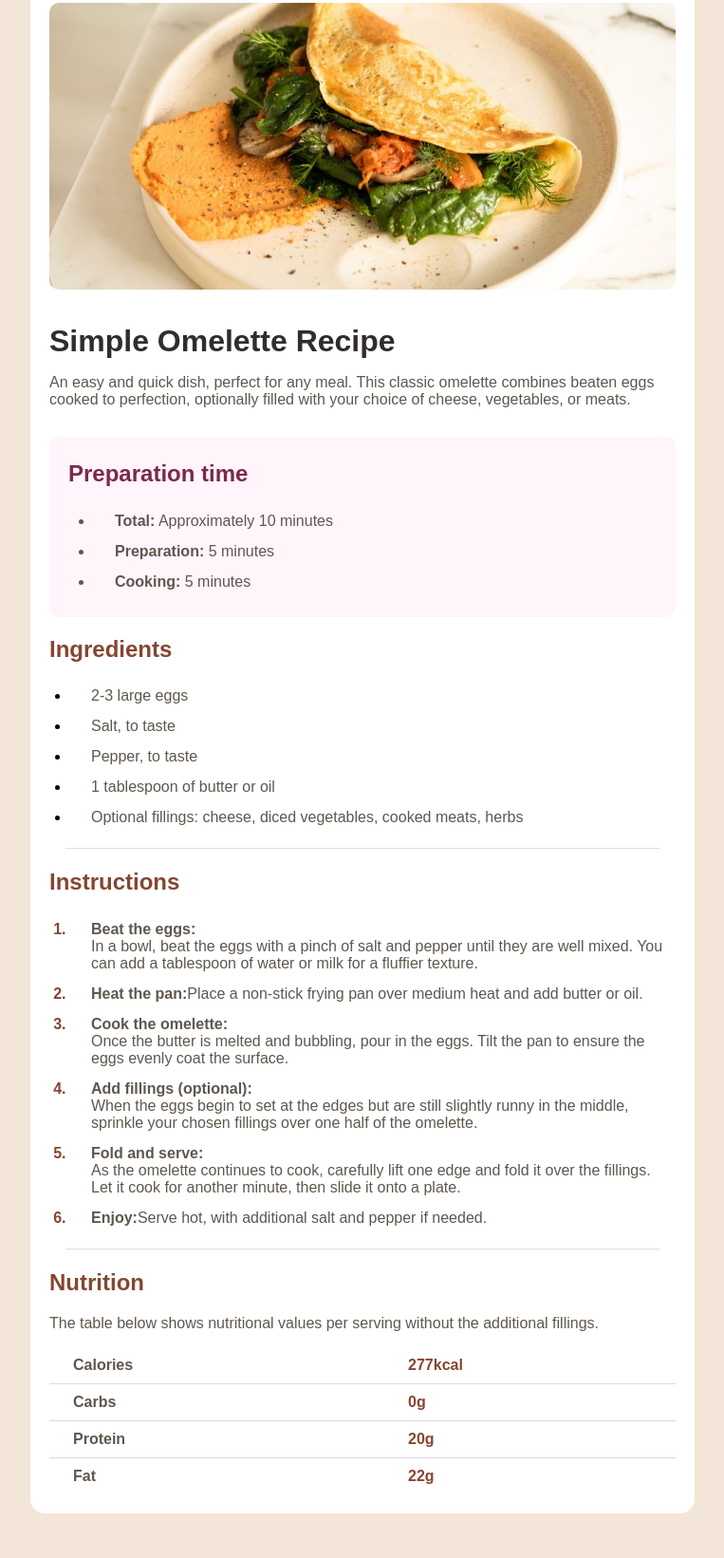
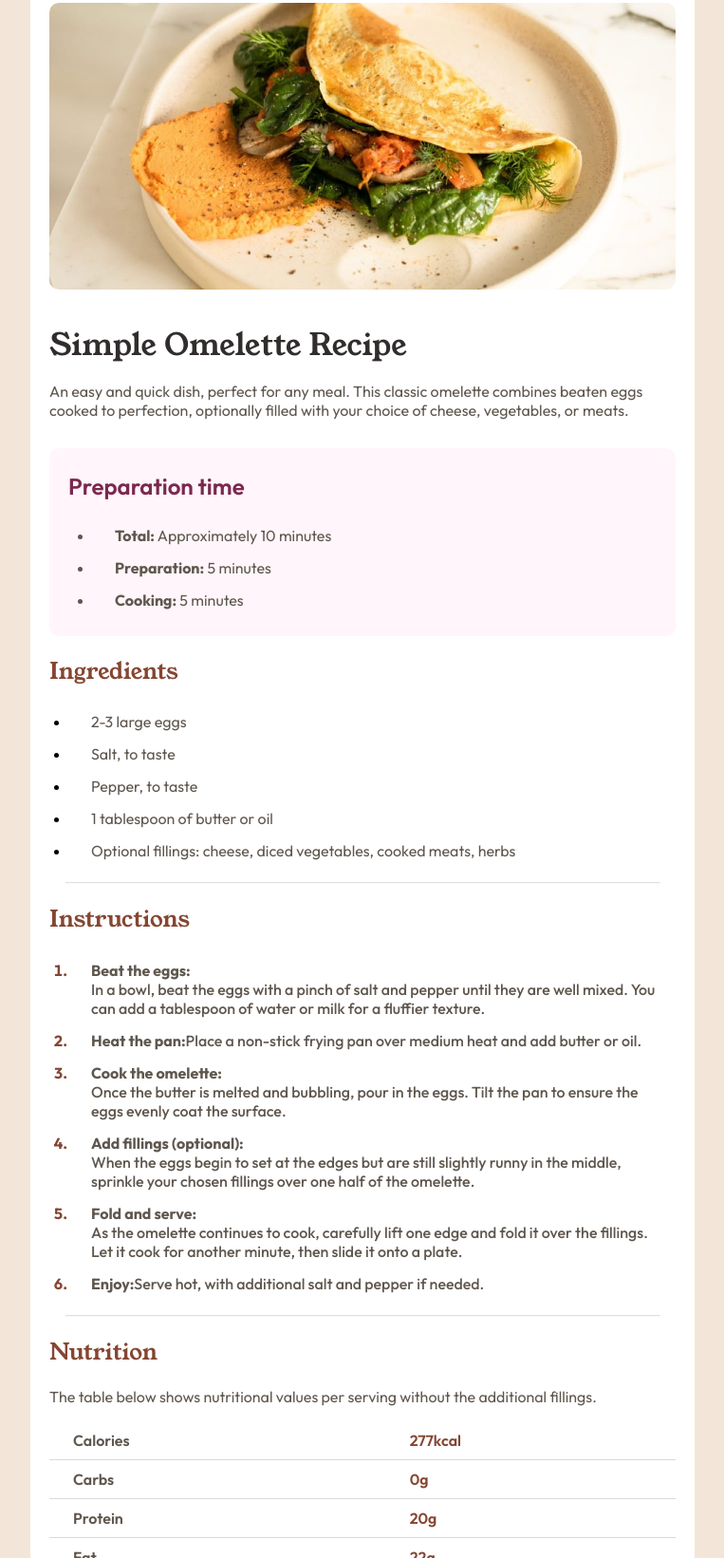
Before and after one commit to EmicJoykiller/Recipe-Page, a plain HTML site: page index.html in a window 1280 px wide. Shown: the part 97-1738 px from the top of the page at 95% size, without its empty margins (258-1021 px from the left). Drawn offline with Linux system fonts and the light colour scheme.

Commit message:
fixed and implemented the assigned fonts

```diff
--- a/index.html
+++ b/index.html
@@ -4,6 +4,12 @@
     <meta charset="UTF-8" />
     <meta name="viewport" content="width=device-width, initial-scale=1.0" />
     <!-- displays site properly based on user's device -->
+    <link rel="preconnect" href="https://fonts.googleapis.com">
+    <link rel="preconnect" href="https://fonts.gstatic.com" crossorigin>
+    <link href="https://fonts.googleapis.com/css2?family=Young+Serif&display=swap" rel="stylesheet">
+    <link rel="preconnect" href="https://fonts.googleapis.com">
+<link rel="preconnect" href="https://fonts.gstatic.com" crossorigin>
+<link href="https://fonts.googleapis.com/css2?family=Outfit:wght@100..900&display=swap" rel="stylesheet">
 
     <link
       rel="icon"
--- a/styles.css
+++ b/styles.css
@@ -26,11 +26,8 @@ html {
   justify-content: center;
   align-items: center;
   padding: 80px;
-  background-color: var(
-    --Stone-100
-  );
+  background-color: var(--Stone-100);
 }
-
 
 .card {
   max-width: 700px;
@@ -48,7 +45,9 @@ html {
   font-size: 32px;
   margin-bottom: 0px;
   color: var(--Stone-900);
-  font-weight: 700;
+  font-family: "Young Serif", serif;
+  font-weight: 400;
+
 }
 
 .img p {
@@ -90,6 +89,8 @@ strong {
 
 .ingredients h2 {
   color: var(--Brown-800);
+  font-family: "Young Serif", serif;
+  font-weight: 400;
 }
 .ingredients ul {
   margin-left: -18px;
@@ -114,6 +115,8 @@ hr {
 
 .instructions h2 {
   color: var(--Brown-800);
+  font-family: "Young Serif", serif;
+  font-weight: 400;
 }
 
 .instructions ol {
@@ -124,7 +127,7 @@ hr {
   padding: 7px;
 }
 
-.instructions li::marker{
+.instructions li::marker {
   font-weight: bold;
   color: var(--Brown-800);
 }
@@ -136,38 +139,36 @@ hr {
   font-weight: 500;
 }
 
-.nutrition h2{
+.nutrition h2 {
   color: var(--Brown-800);
+  font-family: "Young Serif", serif;
+  font-weight: 400;
 }
 
-.nutrition p{
+.nutrition p {
   color: var(--Stone-600);
 }
 
-table{
-
+table {
   width: 100%;
   padding: 10px;
   border-collapse: collapse;
-
 }
 
-td{
+td {
   border-bottom: 1px solid hsla(34, 7%, 79%, 0.685);
   padding: 10px;
   color: var(--Brown-800);
   font-weight: 600;
 }
 
-td span{
+td span {
   color: var(--Stone-600);
 }
 
 tr:last-child td {
   border-bottom: none;
 }
-
-
 
 @media (max-width: 768px) {
   .container {
@@ -176,6 +177,5 @@ tr:last-child td {
 
   .card {
     border-radius: 0;
-
   }
 }
```
Lines whose indentation alone changed are shown as unchanged.
